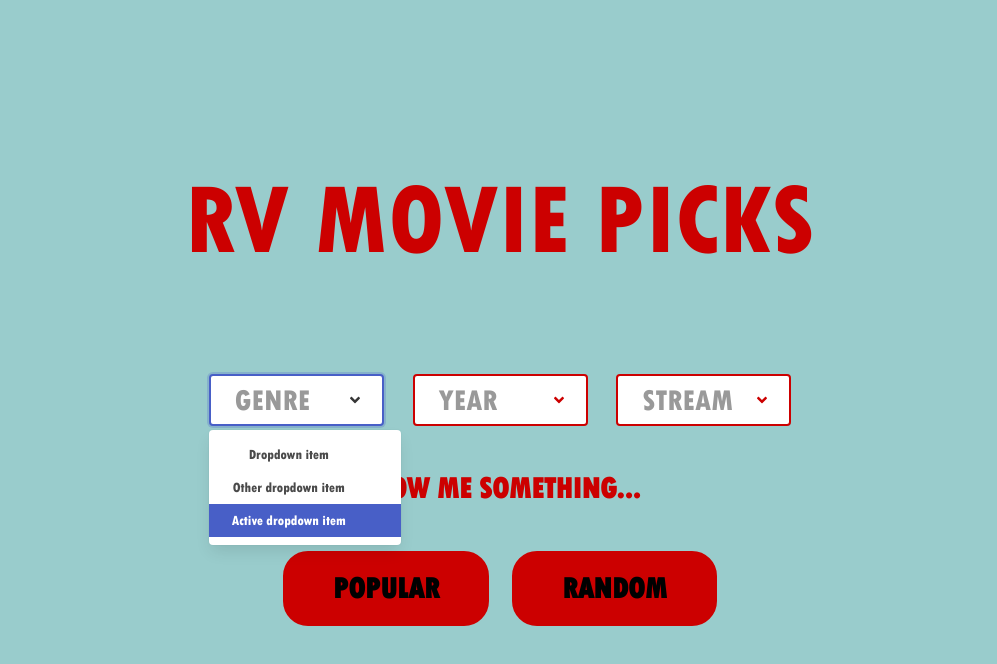
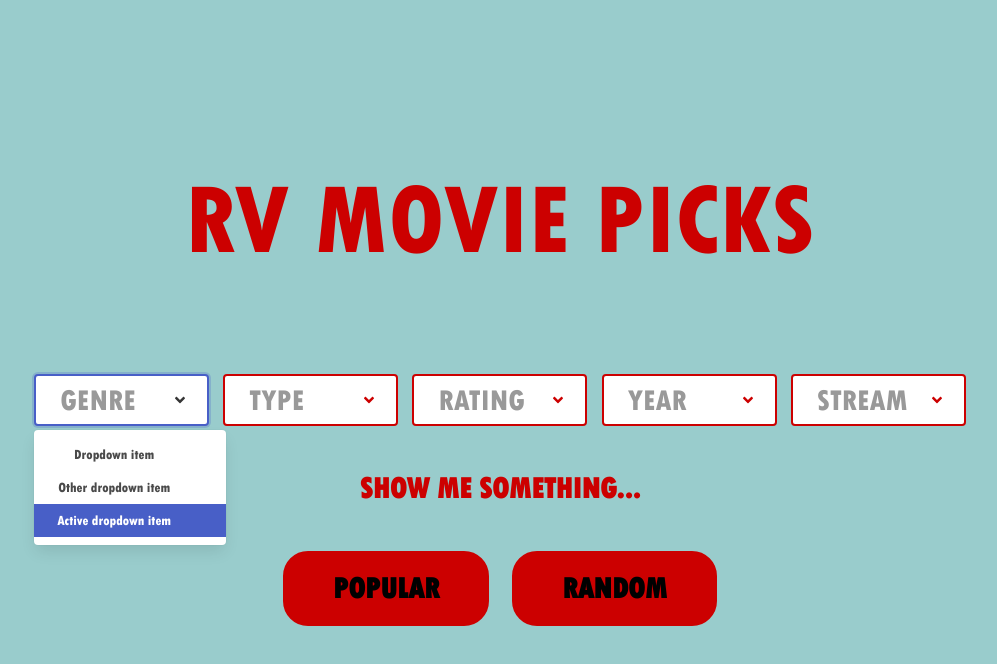
Before and after one commit to rv-arothman/case-comp21, a React (Create React App) app: page / in a window 1280 px wide. Both pictures are taken after a click on the button "GENRE". Shown: the top 664 px of the page, without its empty margins (140-1137 px from the left). Built offline with nearby package versions, Linux system fonts and the light colour scheme.

Commit message:
adding new options

```diff
--- a/src/components/Landing/index.js
+++ b/src/components/Landing/index.js
@@ -9,6 +9,24 @@ function triggerGenre() {
         document.getElementById("genre-dropdown").classList.remove("is-active");
     } else {
         document.getElementById("genre-dropdown").classList.add("is-active");
+    }
+
+}
+
+function triggerType() {
+    if (document.getElementById("type-dropdown").classList.contains("is-active")) {
+        document.getElementById("type-dropdown").classList.remove("is-active");
+    } else {
+        document.getElementById("type-dropdown").classList.add("is-active");
+    }
+
+}
+
+function triggerRating() {
+    if (document.getElementById("rating-dropdown").classList.contains("is-active")) {
+        document.getElementById("rating-dropdown").classList.remove("is-active");
+    } else {
+        document.getElementById("rating-dropdown").classList.add("is-active");
     }
 
 }
@@ -29,6 +47,7 @@ function triggerStream() {
     }
 }
 
+
 function Landing() {
     return (
         <section className="main">
@@ -40,7 +59,50 @@ function Landing() {
                     <div className="dropdown-trigger">
                         <button className="button button-size" aria-haspopup="true" aria-controls="dropdown-menu">
                             <div className="button-text-container"><span className="main-button-name">GENRE</span>
-                                <span className="icon is-small">
+                                <span className="icon is-medium">
+                                    <FontAwesomeIcon className="button-arrow" icon={faAngleDown} />
+                                </span></div>
+                        </button>
+                    </div>
+                    <div className="dropdown-menu" id="dropdown-menu" role="menu">
+                        <div className="dropdown-content">
+                            <a href="edenchou.com" className="dropdown-item">
+                                Dropdown item
+                            </a>
+                            <a href="edenchou.com" className="dropdown-item">
+                                Other dropdown item
+                            </a>
+                            <a href="edenchou.com" className="dropdown-item is-active">
+                                Active dropdown item
+                            </a>
+                        </div>
+                    </div>
+                </div>
+                <div id="type-dropdown" className="dropdown" onClick={triggerType}>
+                    <div className="dropdown-trigger">
+                        <button className="button button-size" aria-haspopup="true" aria-controls="dropdown-menu">
+                            <div className="button-text-container"><span className="main-button-name">TYPE</span>
+                                <span className="icon is-medium">
+                                    <FontAwesomeIcon className="button-arrow" icon={faAngleDown} />
+                                </span></div>
+                        </button>
+                    </div>
+                    <div className="dropdown-menu" id="dropdown-menu" role="menu">
+                        <div className="dropdown-content">
+                            <a href="edenchou.com" className="dropdown-item movie-option">
+                                MOVIE
+                            </a>
+                            <a href="edenchou.com" className="dropdown-item is-active">
+                                TV SHOW
+                            </a>
+                        </div>
+                    </div>
+                </div>
+                <div id="rating-dropdown" className="dropdown" onClick={triggerRating}>
+                    <div className="dropdown-trigger">
+                        <button className="button button-size" aria-haspopup="true" aria-controls="dropdown-menu">
+                            <div className="button-text-container"><span className="main-button-name">RATING</span>
+                                <span className="icon is-medium">
                                     <FontAwesomeIcon className="button-arrow" icon={faAngleDown} />
                                 </span></div>
                         </button>
--- a/src/components/Landing/styles.css
+++ b/src/components/Landing/styles.css
@@ -17,11 +17,15 @@
 }
 
 .main-button-selection {
-    padding-left: 20rem;
-    padding-right: 20rem;
+    padding-left: 10rem;
+    padding-right: 10rem;
     display: flex;
     justify-content: space-evenly;
 
+}
+
+.select:not(.is-multiple):not(.is-loading)::after {
+    border-color: #c00;
 }
 
 .button {
@@ -40,10 +44,6 @@
     justify-content: space-between;
     align-items: center;
 }
-
-/* .button-arrow {
-    background-color: #c00;
-} */
 
 .main-button-name {
     font-family: 'TWCen';
```
